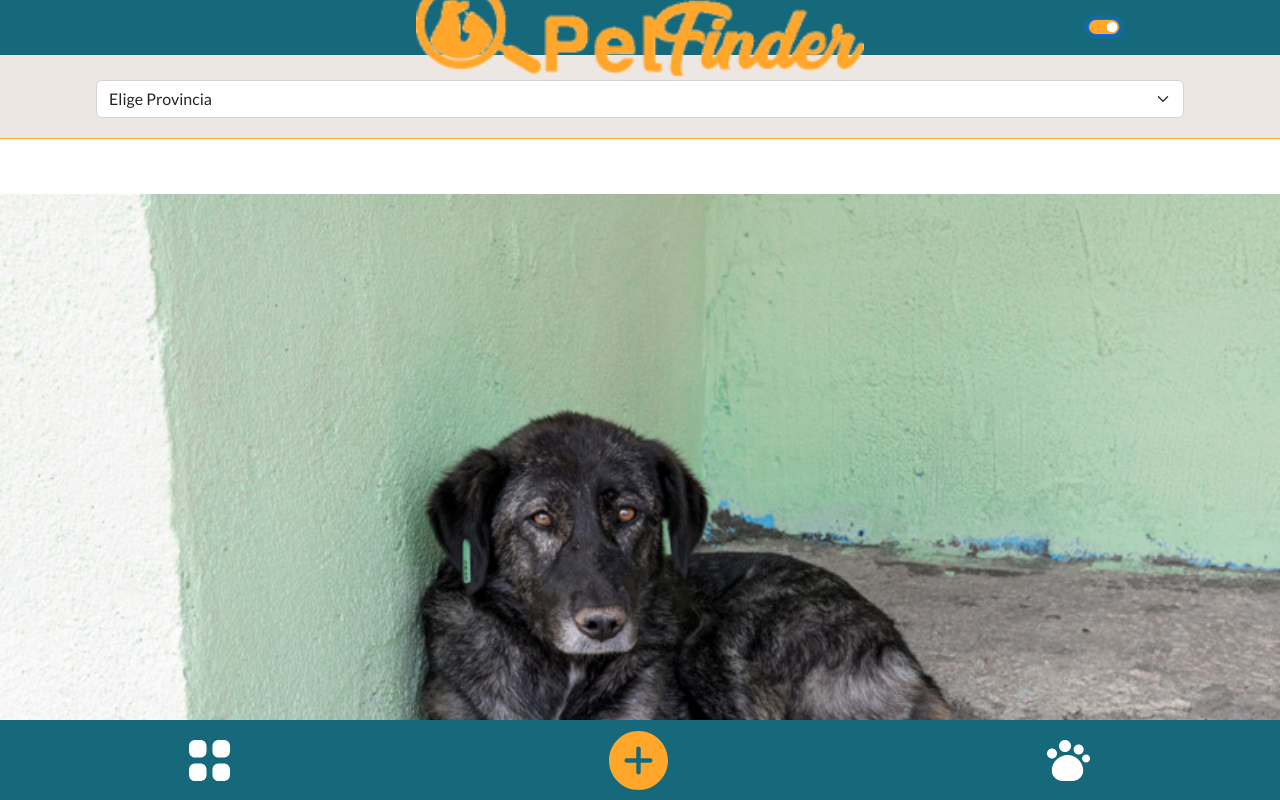
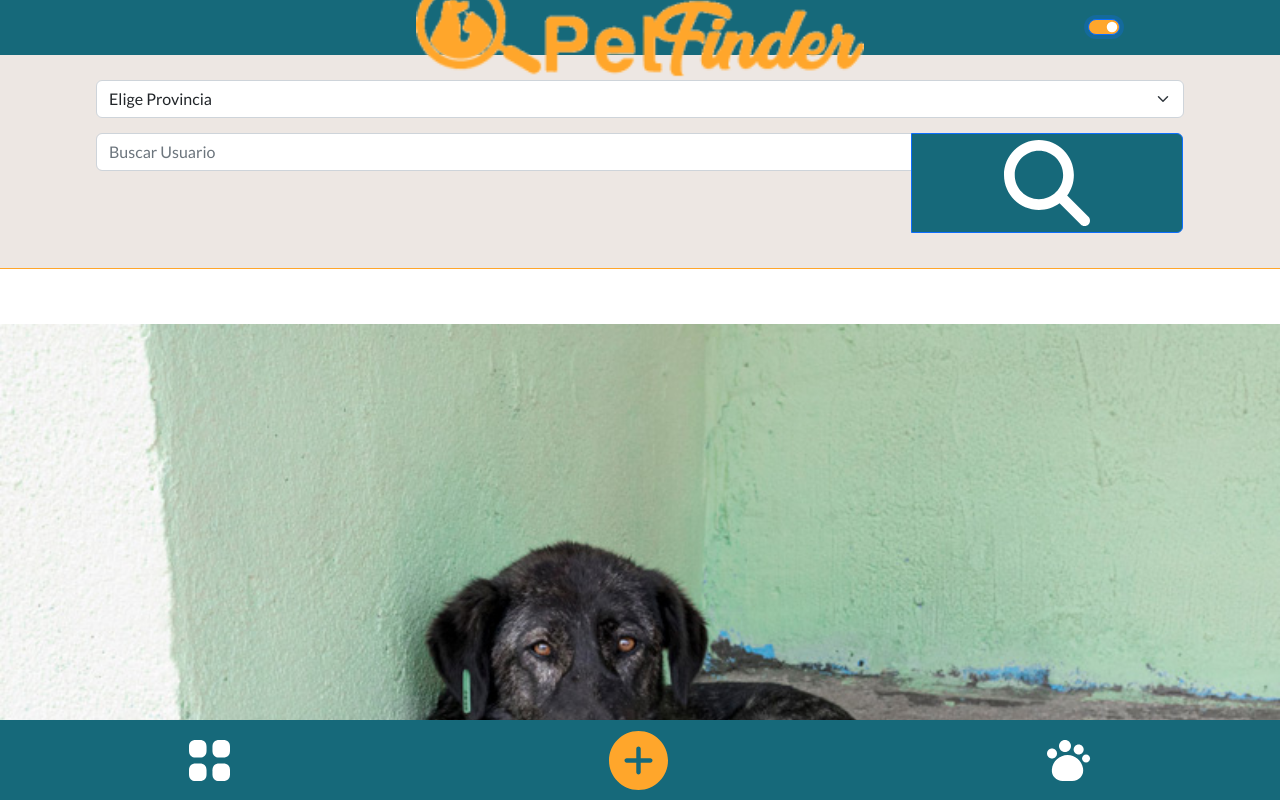
Before and after one commit to AlarconCode/PetFinder, an Angular app: page /home in a window 1280 px wide. Both pictures are taken after a click on the switch 1104 px from the left and 26 px from the top of the page. Shown: the top 800 px of the page. Built offline with nearby package versions, Linux system fonts and the light colour scheme.

Commit message:
añadido input busqueda por usuario

```diff
--- a/src/app/component/header/header.component.css
+++ b/src/app/component/header/header.component.css
@@ -38,3 +38,29 @@ div.my_modal select {
     width: 85%;
     margin: 0 auto;
 }
+
+.input-group {
+    margin: 15px auto;
+    width: 85%;
+}
+
+.form-outline {
+    width: 75%;
+    border-bottom-right-radius: 0;
+    border-top-right-radius: 0;
+}
+
+.form-outline input {
+    border-bottom-right-radius: 0;
+    border-top-right-radius: 0;
+}
+
+.input-group button {
+    width: 25%;
+    background-color: var(--turquoise);
+}
+
+.input-group button img {
+    width: 35%;
+    object-fit: cover;
+}
--- a/src/app/component/header/header.component.html
+++ b/src/app/component/header/header.component.html
@@ -63,6 +63,14 @@
       <option value="Zamora">Zamora</option>
       <option value="Zaragoza">Zaragoza</option>
     </select>
+    <div class="input-group">
+      <div class="form-outline">
+        <input type="search" id="form1" class="form-control" placeholder="Buscar Usuario"/>
+      </div>
+      <button type="button" class="btn btn-primary">
+        <img src="../../../assets/icons/lupa.svg" alt="">
+      </button>
+    </div>
   </div>
 
 </header>
```
Also changed, not shown: src/assets/icons/lupa.svg (added).
